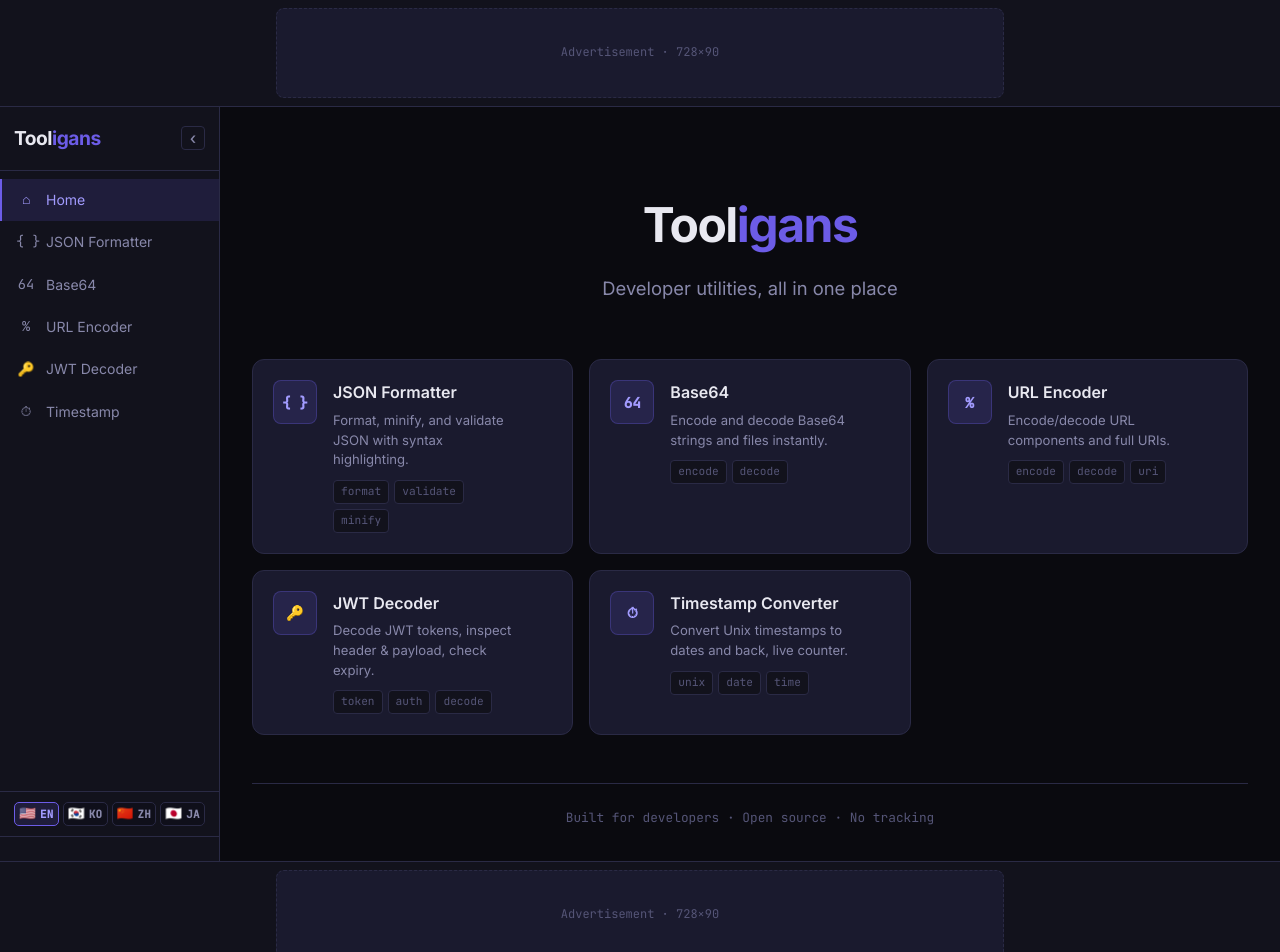
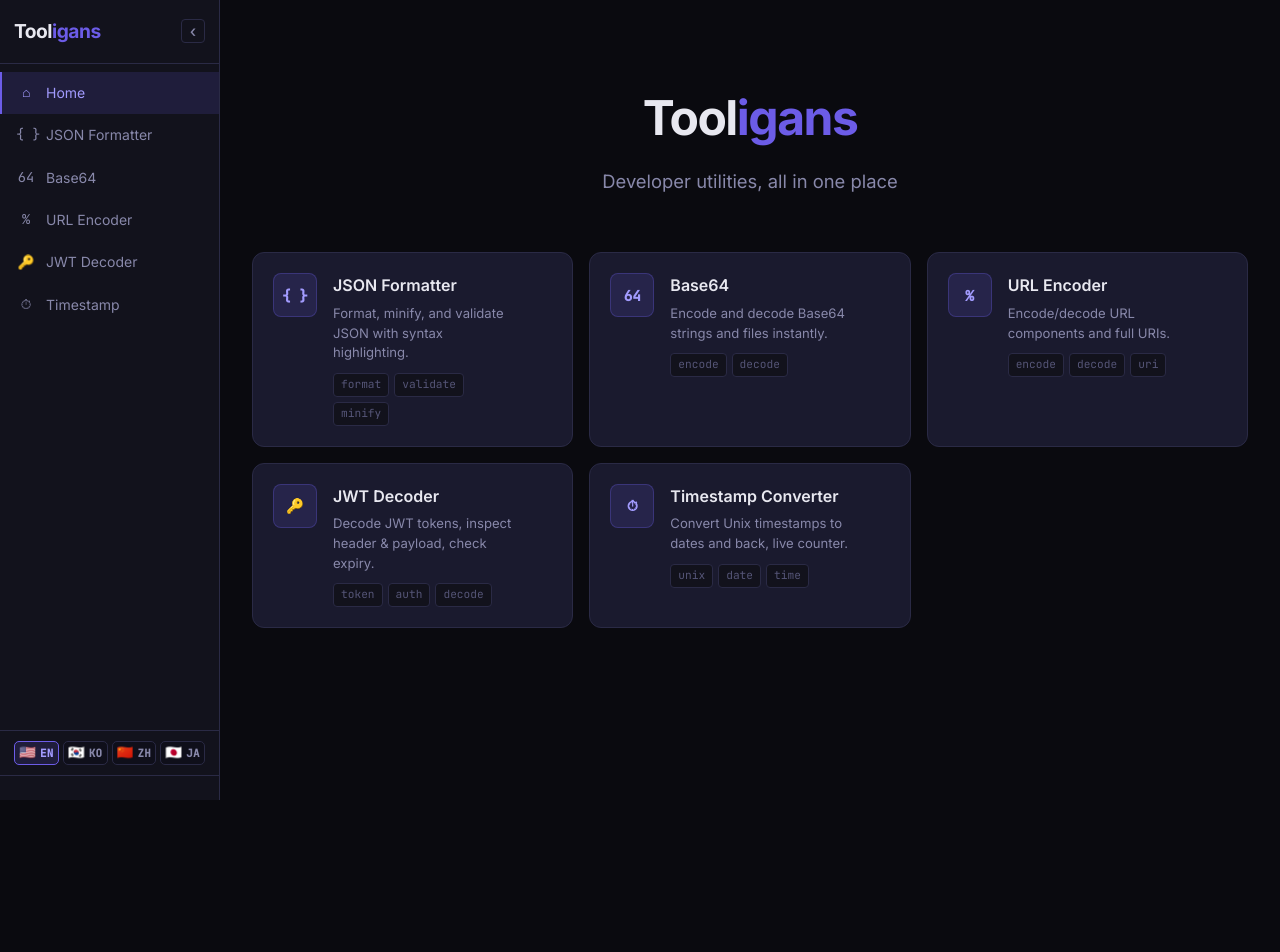
Before and after one commit to devming/tooligans, a React (Create React App) app: page / in a window 1280 px wide. Shown: the top 952 px of the page. After the commit the page ends 800 px from the top, so only its background shows below. Built offline with nearby package versions, Linux system fonts and the light colour scheme.

Commit message:
Hide ad banners when no slot ID, remove home footer text

```diff
--- a/src/components/Layout.js
+++ b/src/components/Layout.js
@@ -25,12 +25,11 @@ export default function Layout({ children }) {
   return (
     <div className={`layout ${collapsed ? 'layout--collapsed' : ''}`}>
       {/* Top AdSense Banner */}
-      <div className="adsense-top">
-        {AD_SLOT_TOP
-          ? <AdBanner slot={AD_SLOT_TOP} format="horizontal" />
-          : <div className="adsense-placeholder adsense-leaderboard"><span>{t('common.advertisement')}</span></div>
-        }
-      </div>
+      {AD_SLOT_TOP && (
+        <div className="adsense-top">
+          <AdBanner slot={AD_SLOT_TOP} format="horizontal" />
+        </div>
+      )}
 
       <div className="layout__body">
         {/* Sidebar */}
@@ -91,12 +90,11 @@ export default function Layout({ children }) {
       </div>
 
       {/* Bottom AdSense Banner */}
-      <div className="adsense-bottom">
-        {AD_SLOT_BOTTOM
-          ? <AdBanner slot={AD_SLOT_BOTTOM} format="horizontal" />
-          : <div className="adsense-placeholder adsense-leaderboard"><span>{t('common.advertisement')}</span></div>
-        }
-      </div>
+      {AD_SLOT_BOTTOM && (
+        <div className="adsense-bottom">
+          <AdBanner slot={AD_SLOT_BOTTOM} format="horizontal" />
+        </div>
+      )}
     </div>
   );
 }
--- a/src/pages/Home.js
+++ b/src/pages/Home.js
@@ -46,9 +46,6 @@ export default function Home() {
         ))}
       </div>
 
-      <div className="home__footer">
-        <p>{t('home.footer')}</p>
-      </div>
     </div>
   );
 }
```
